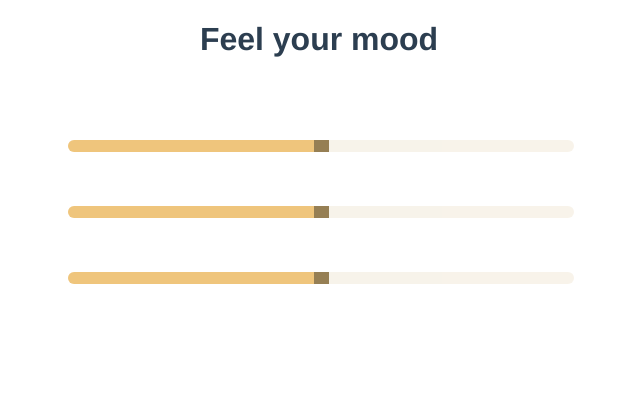
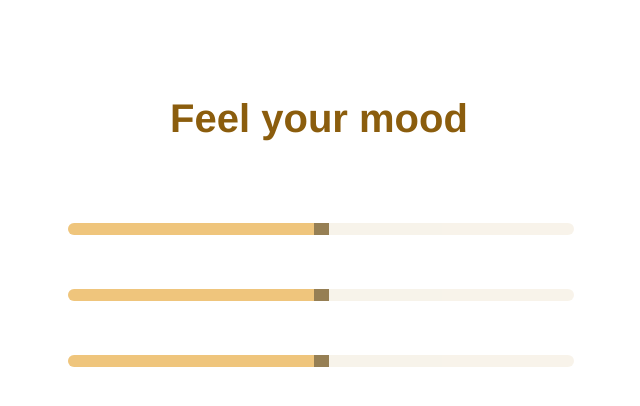
Before and after one commit to PauGarciaMartinez/feel-your-mood, a Vue app: page / in a window 1280 px wide. Shown: the top 406 px of the page, without its empty margins (321-961 px from the left). Built offline with nearby package versions, Linux system fonts and the light colour scheme.

Commit message:
Update main title

```diff
--- a/src/styles/css/home.css
+++ b/src/styles/css/home.css
@@ -0,0 +1,5 @@
+.title {
+  font-size: 2.5rem;
+  color: #8b5d0d;
+  margin-top: 6rem;
+}
```
